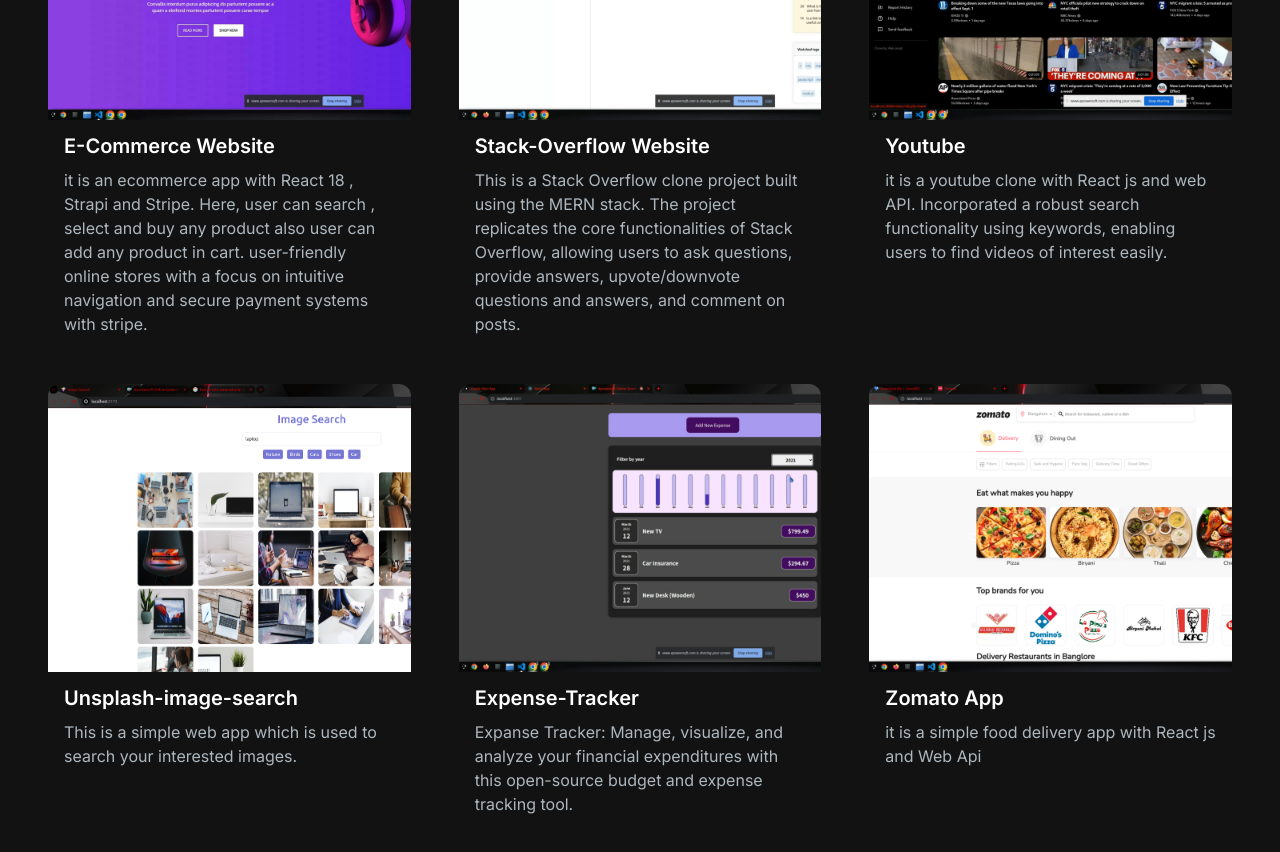
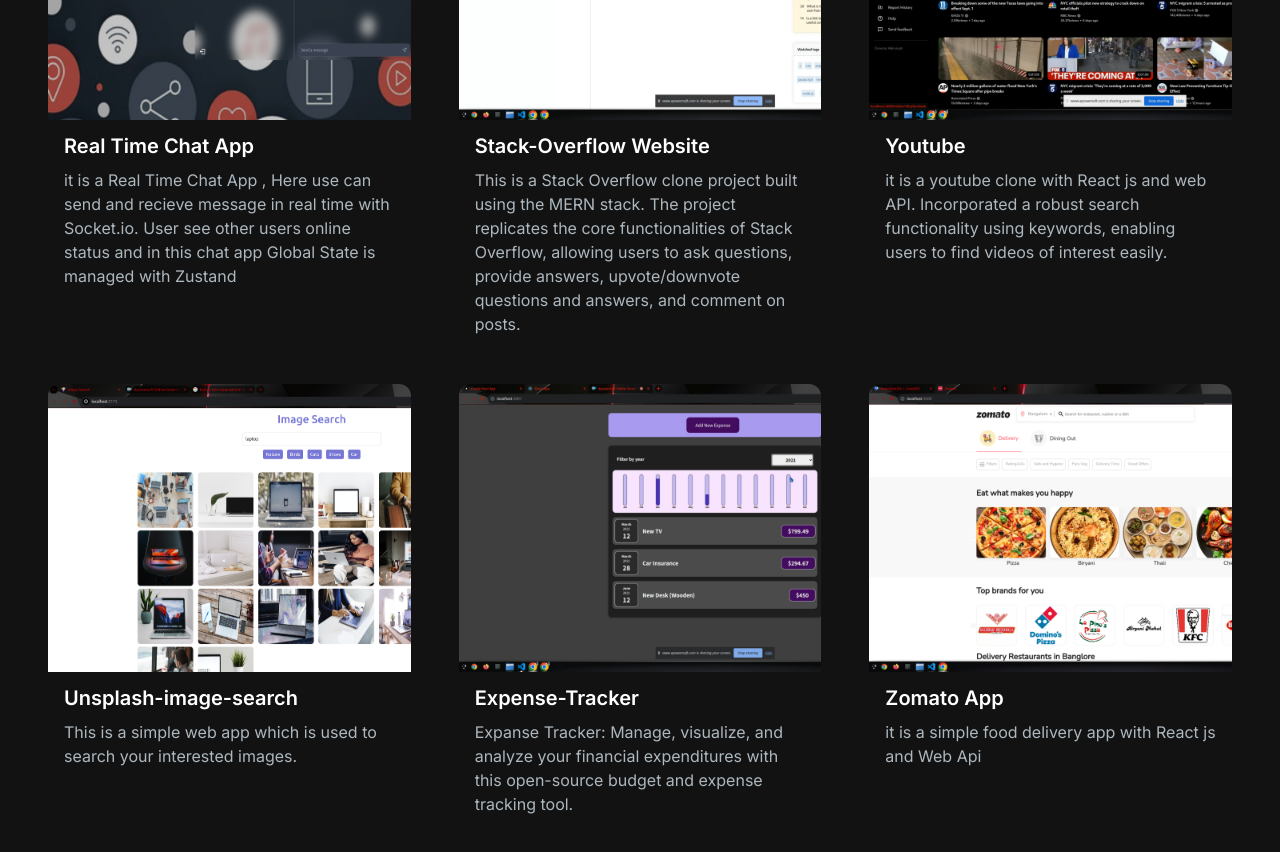
Before and after one commit to akshay-kumar-singh/PORTFOLIO-NEXT.JS-, a Next.js app: page / in a window 1280 px wide. Shown: the part 1960-2812 px from the top of the page. Built offline with nearby package versions, Linux system fonts and the light colour scheme.

Commit message:
Add Chat-app Project

```diff
--- a/src/app/component/ProjectSection.jsx
+++ b/src/app/component/ProjectSection.jsx
@@ -7,12 +7,12 @@
 const projectsData = [
   {
     id: 1,
-    title: "E-Commerce Website",
-    description: "it is an ecommerce app with React 18 , Strapi and Stripe. Here, user can search , select and buy any product also user can add any product in cart. user-friendly online stores with a focus on intuitive navigation and secure payment systems with stripe.",
+    title: "Real Time Chat App",
+    description: "it is a Real Time Chat App , Here use can send and recieve message in real time with Socket.io. User see other users online status and in this chat app Global State is managed with Zustand",
     image: "/images/projects/1.png",
     tag: ["All", "Web"],
-    gitUrl: "https://github.com/akshay-kumar-singh/my-store",
-    previewUrl: "https://youtu.be/zHjQPNzuYUA?si=SOIAyJJ3MlFAG2tL",
+    gitUrl: "https://github.com/akshay-kumar-singh/Chat-App",
+    previewUrl: "https://chat-app-kuhc.onrender.com",
   },
   {
     id: 2,
```
Also changed, not shown: public/images/projects/1.png.
